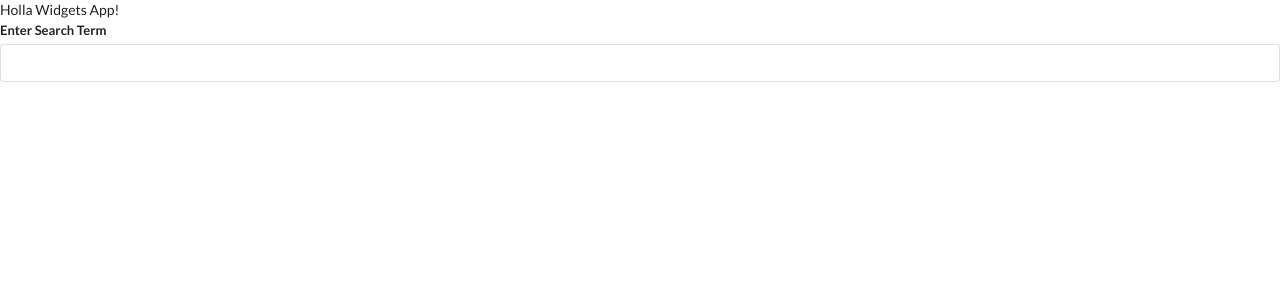
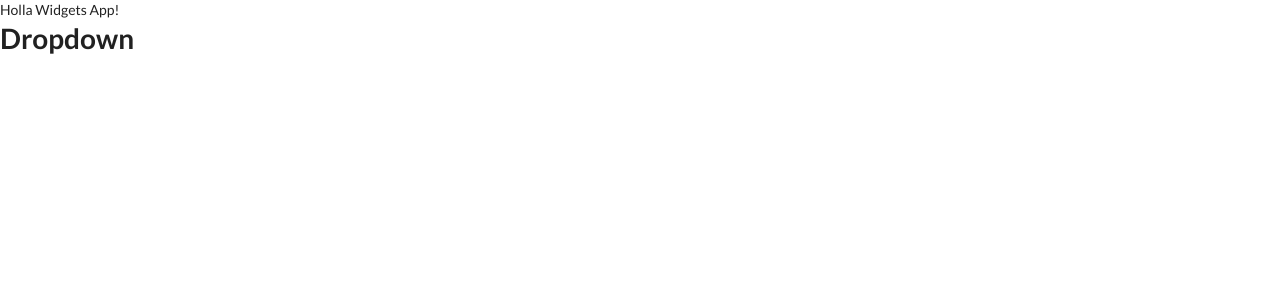
Before and after one commit to cforbes90/translate, a React (Create React App) app: page / in a window 1280 px wide. Shown: the top 300 px of the page. Built offline with nearby package versions, Linux system fonts and the light colour scheme.

Commit message:
finished Search component, starting up options for Dropdown component

```diff
--- a/src/App.js
+++ b/src/App.js
@@ -3,6 +3,7 @@
 import React from "react";
 import Accordion from "./components/Accordion";
 import Search from "./components/Search";
+import Dropdown from "./components/Dropdown";
 
 const items = [
   { title: " What is a taco?", content: " Amazing handheld assault weapon" },
@@ -15,11 +16,21 @@
     content: "Yeah I hope this accordion works out great",
   },
 ];
+
+const options = [
+  { label: "The Color Red", value: "red" },
+  { label: "The Beautiful Blue", value: "red" },
+  {
+    label: "Sound of Music Green",
+    value: "green",
+  },
+];
+
 export default () => {
   return (
     <div>
       {" "}
-      Holla Widgets App! <Search></Search>{" "}
+      Holla Widgets App! <Dropdown options={options} />{" "}
     </div>
   );
 };
--- /dev/null
+++ b/src/components/Dropdown.js
@@ -0,0 +1,6 @@
+import React from "react";
+const Dropdown = () => {
+  return <h1> Dropdown</h1>;
+};
+
+export default Dropdown;
--- a/src/components/Search.js
+++ b/src/components/Search.js
@@ -2,7 +2,7 @@
 import axios from "axios";
 
 const Search = () => {
-  const [term, setTerm] = useState("");
+  const [term, setTerm] = useState("tulips");
   const [results, setResults] = useState([]);
 
   //console.log("I run with every render");
@@ -25,13 +25,24 @@
 
       setResults(data.query.search);
     };
-    //console.log("I  run at initial render and every render");
 
-    //conditional rendering based off if term has stuff in there
-    if (term) {
+    if (term && !results.length) {
       search();
+    } else {
+      //console.log("I  run at initial render and every render");
+      //setTimeout actually returns a random 3 digit number. We can use that number to cancel it
+      const timeoutId = setTimeout(() => {
+        //conditional rendering based off if term has stuff in there
+        if (term) {
+          search();
+        }
+      }, 5000);
+      //useEffect is allowed to return a function. We can use that function to clear the timeout
+      //clearTimeout is a built in Javascript function just like setTimeout
+      return () => {
+        clearTimeout(timeoutId);
+      };
     }
-    console.log("this is results", results);
   }, [term]);
 
   const renderedResults = results.map((result) => {
```
